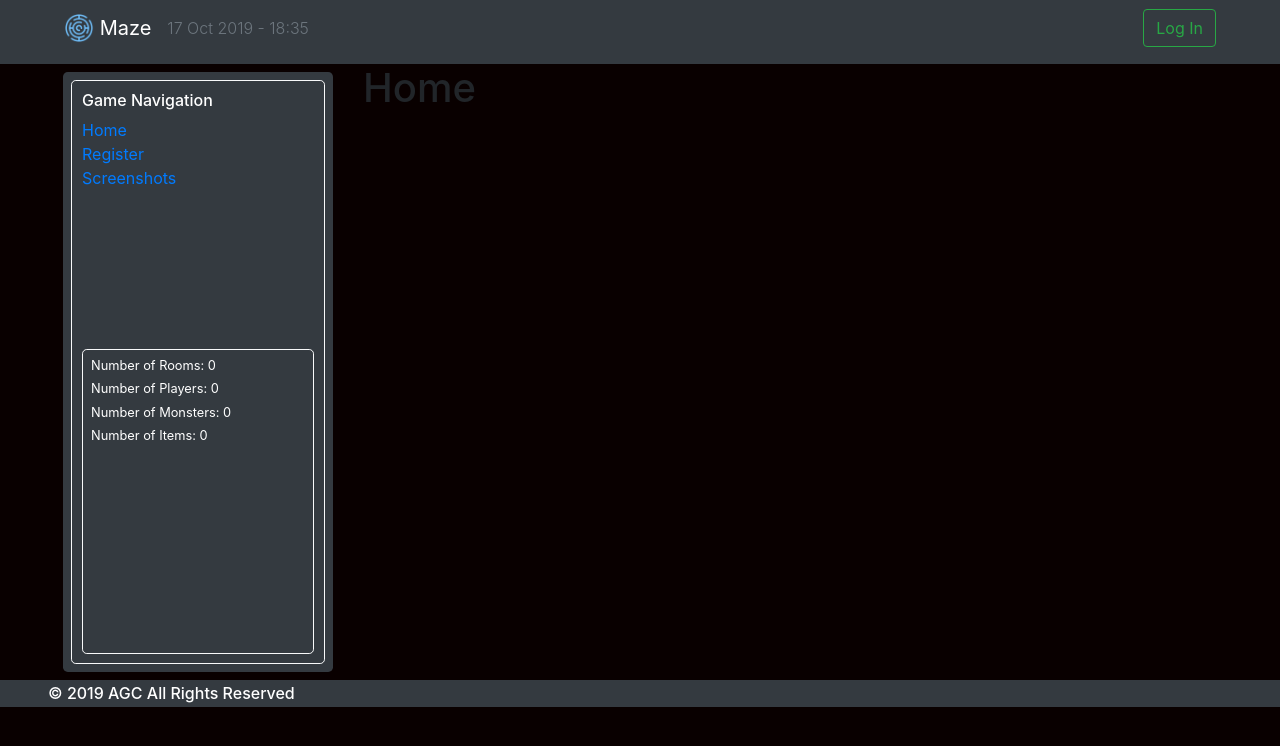
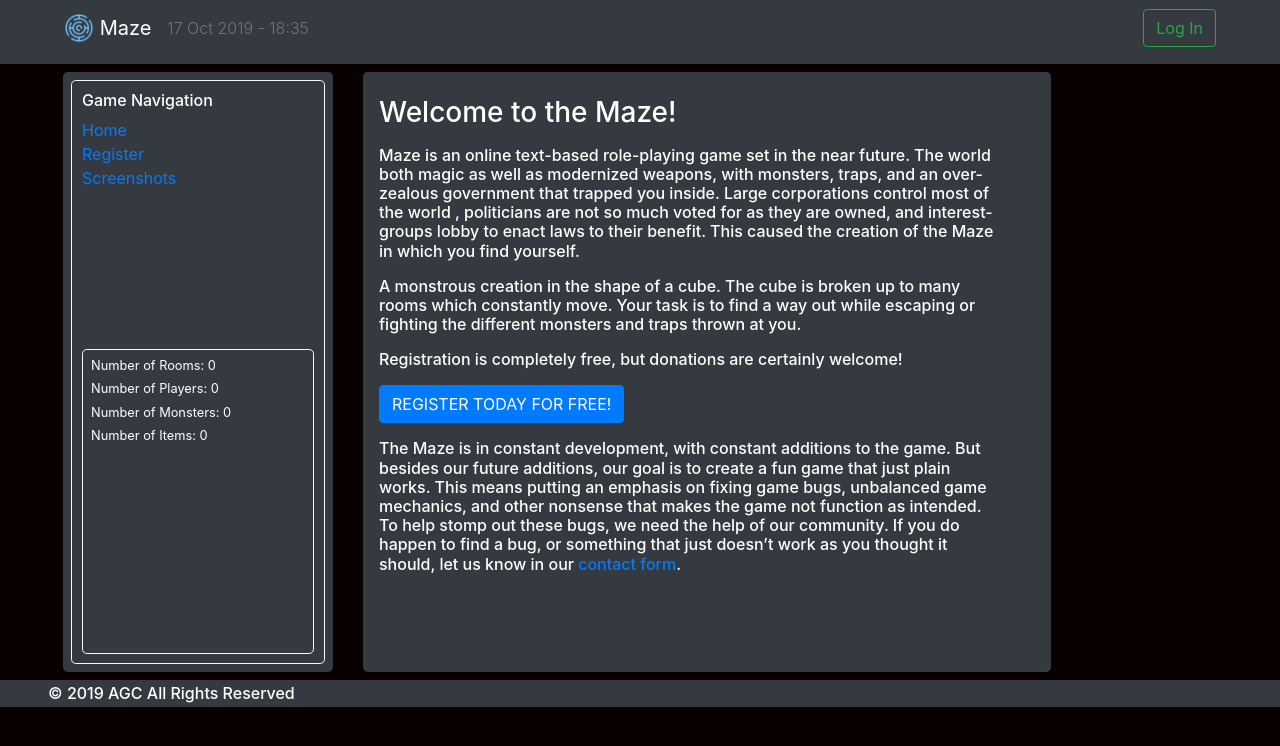
Before and after one commit to golionko/maze_game_react_ui, a React (Create React App) app: page / in a window 1280 px wide. Shown: the top 746 px of the page. Built offline with nearby package versions, Linux system fonts and the light colour scheme.

Commit message:
home page logged out

```diff
--- a/src/pages/Home/Home.jsx
+++ b/src/pages/Home/Home.jsx
@@ -1,5 +1,11 @@
 import React from "react";
+import HomeLoggedOut from "./HomeLoggedOut";
+import { useSelector } from "react-redux";
 
-const Home = () => <h1>Home</h1>;
+const Home = () => {
+  const logged = useSelector(state => state.loginReducer.logged);
+
+  return !logged ? <HomeLoggedOut /> : <h1>Home</h1>;
+};
 
 export default Home;
--- /dev/null
+++ b/src/pages/Home/HomeLoggedOut.jsx
@@ -0,0 +1,33 @@
+import React from "react";
+import { Link } from "react-router-dom";
+import { Button } from "react-bootstrap";
+
+const HomeLoggedOut = () => {
+  return (
+    <div className="pl-3 pt-4 pb-1 pr-5 mt-2 bg-dark text-white h6 rounded-lg h-100 w-75">
+      <h3>Welcome to the Maze!</h3>
+      <p className="mt-3">
+          Maze is an online text-based role-playing game set in the near future.
+          The world both magic as well as modernized weapons, with monsters, traps, and an over-zealous government that trapped you inside.
+          Large corporations control most of the world , politicians are not so much voted for as they are owned, and interest-groups lobby to enact laws to their benefit.
+          This caused the creation of the Maze in which you find yourself. </p>
+        <p>
+           A monstrous creation in the shape of a cube. The cube is broken up to many rooms which constantly move.
+           Your task is to find a way out while escaping or fighting the different monsters and traps thrown at you.
+        </p>
+        <p>Registration is completely free, but donations are certainly welcome!</p>
+        <Button as={Link} to="/signup" className="mr-5" >
+            REGISTER TODAY FOR FREE!
+        </Button>
+        <p className="mt-3">
+            The Maze is in constant development, with constant additions to the game.
+            But besides our future additions, our goal is to create a fun game that just plain works.
+            This means putting an emphasis on fixing game bugs, unbalanced game mechanics, and other nonsense that makes the game not function as intended.
+            To help stomp out these bugs, we need the help of our community.
+            If you do happen to find a bug, or something that just doesn’t work as you thought it should, let us know in our  <Link to="/contact">contact form</Link>.
+        </p>
+    </div>
+  );
+};
+
+export default HomeLoggedOut;
--- a/src/pages/MainView/MainView.jsx
+++ b/src/pages/MainView/MainView.jsx
@@ -41,7 +41,8 @@ const MainView = () => {
             {" "}
             <Sidebar />{" "}
           </div>
-          <div className="col">
+          <div className="col"
+          >
             {" "}
             <Routes history={history} />{" "}
           </div>
```
Also changed, not shown: src/components/Footer/Footer.jsx (+4 -3 lines).
